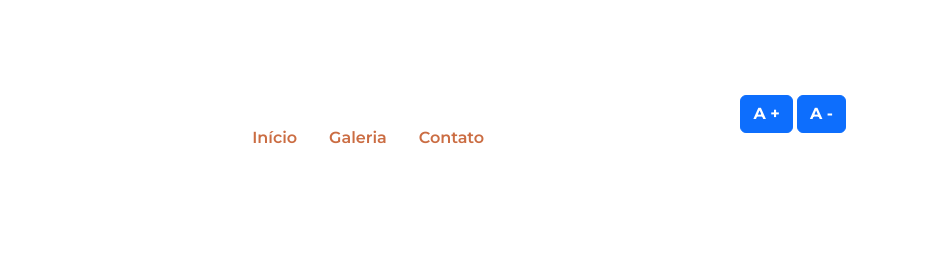
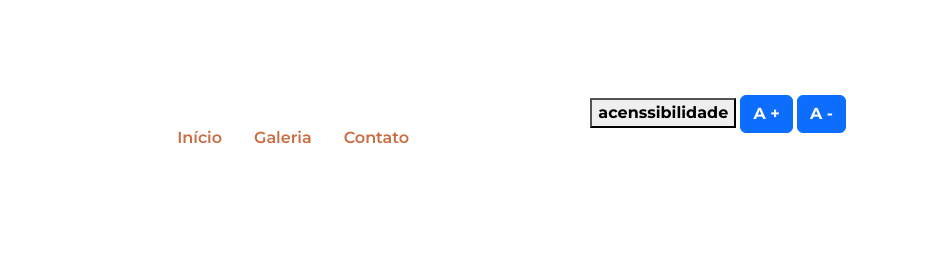
Before and after one commit to alineparecida/site-acessivel, a plain HTML site: page index.html in a window 1280 px wide. Shown: the top 273 px of the page, 352-1280 px from the left. Drawn offline with nearby package versions, Linux system fonts and the light colour scheme.

Commit message:
adicionando botao acessilidade

```diff
--- a/index.html
+++ b/index.html
@@ -23,6 +23,7 @@
             </ul>
 
             <div id="acessibilidade" class="menu-acessibilidade">
+                <button id="botao-acessilidade" class="bth btn-primary fw-bold rotacao-botao">acenssibilidade</button>
 
                     <button id="aumentar-fonte" class="btn btn-primary fw-bold">A +</button>
 
```
